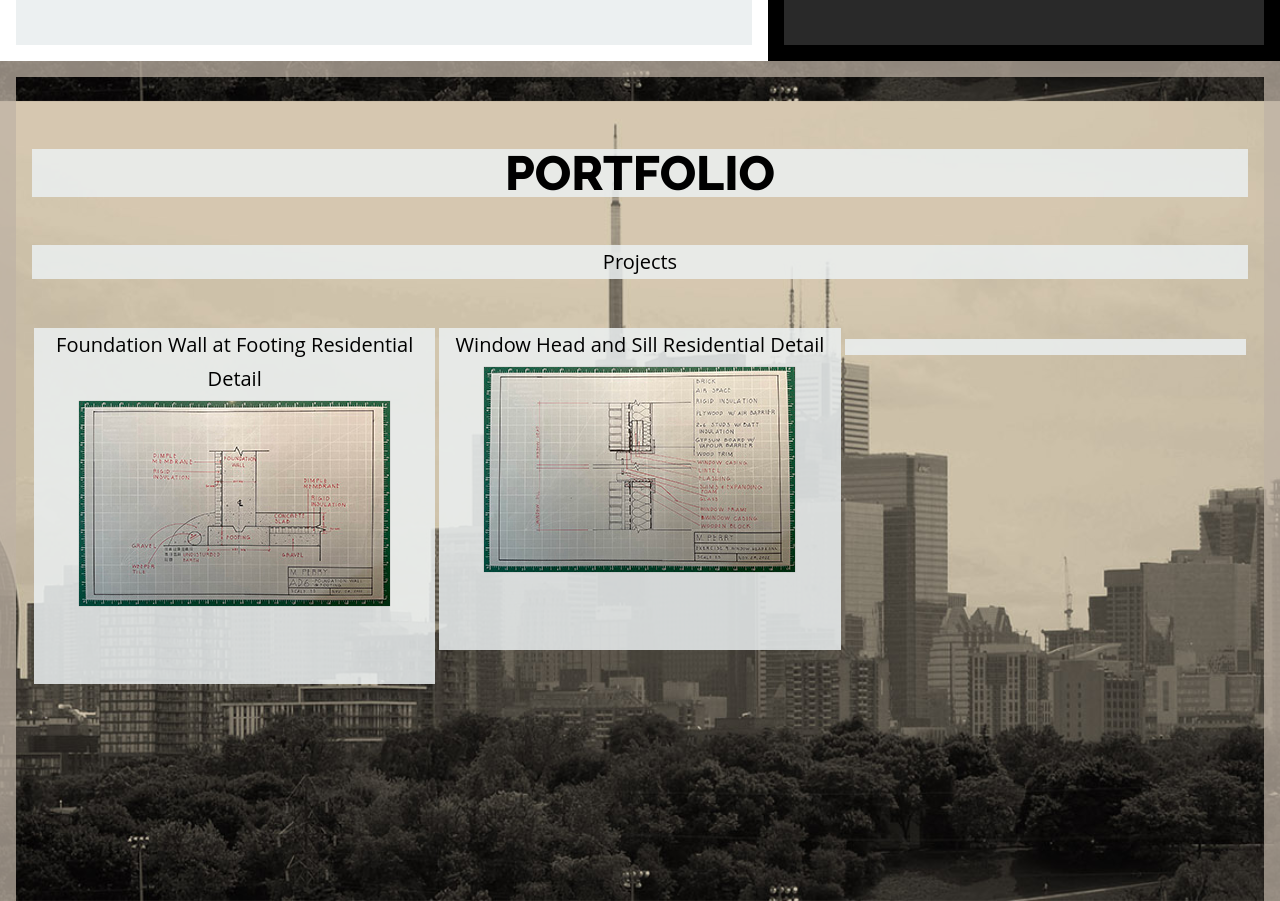
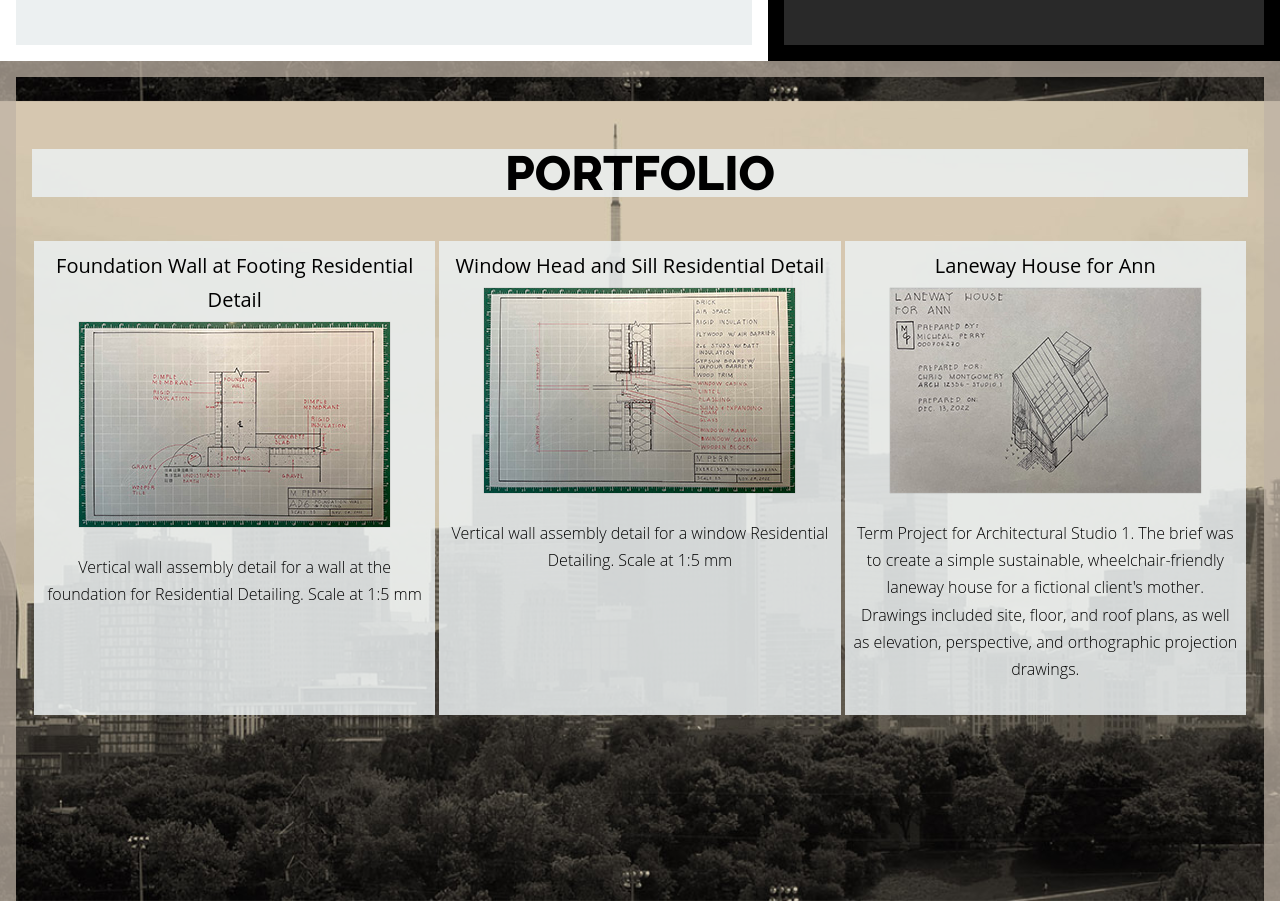
Before and after one commit to mickeyarch/mickeyarch.github.io, a plain HTML site: page index.html in a window 1280 px wide. Shown: the part 1499-2400 px from the top of the page. Drawn offline with Linux system fonts and the light colour scheme.

Commit message:
UPDATED design
Added Laneway House portfolio link

```diff
--- a/css/styles.css
+++ b/css/styles.css
@@ -10,7 +10,7 @@ html {
 	line-height: 1;
 }
 body {
-	background: url("../img/skyline-mobile-sm.jpg") no-repeat fixed center bottom / cover #bfb3a6;
+	background: url("../img/skyline-sm.jpg") no-repeat fixed center bottom / cover #bfb3a6;
 	flex-wrap: wrap;
 	font-size: 75%;
 }
@@ -216,20 +216,10 @@ aside > section {
 #portfolio header > h3 {
 	background-color: rgba(236, 240, 241, 0.85);
 }
-#portfolio section {
-	padding: 0;
-}
-#portfolio section section {
-	flex-basis: auto;
-	padding-bottom: 1em;
-	text-align: justify;
-	width: 100%;
-}
 #portfolio .portfolio-box {
 	background-color: rgba(236, 240, 241, 0.85);
-	box-sizing: content-box;
 	margin: 1.25em auto;
-	padding: 0.5em 0 0;
+	padding: 0.5em;
 	text-align: center;
 }
 
@@ -307,9 +297,12 @@ footer {
 	}
 	#portfolio section {
 		display: flex;
+		align-items: stretch;
+		flex-basis: auto;
+		text-align: justify;
+		width: 100%;
 	}
 	#portfolio .portfolio-box {
-		padding: 0;
 		width: 49%;
 	}
 
@@ -369,63 +362,10 @@ footer {
 		width: 33%;
 	}
 }
-
 /*
-@media screen and (-webkit-min-device-pixel-ratio: 2) {
+@media screen and (min-device-pixel-ratio: 2) and (min-resolution: 120dpi) {
 	body {
-		background: none #bfb3a6;
-	}
-	.bg-fixed {
-		display: block;
-		height: 100vh;
-		left: 0;
-		position: fixed;
-		top: 0;
-		width: 100%;
-		z-index: -1;
-	}
-	.bg-fixed ~ * {
-		z-index: 0;
-	}
-	body > header {
-		background: url("../img/skyline-mobile-sm.jpg") no-repeat scroll center top;
-		padding-bottom: 3em;
-	}
-	#portfolio {
-		padding-bottom: 70vh;
-	}
-	#portfolio .bg-fixed {
-		background: url("../img/map-mobile.jpg") no-repeat scroll center bottom;
-	}
-	#skills ul {
-		list-style-type: square;
-		margin-left: 1.5em;
-	}
-	#skills li {
-		font-weight: 400;
-	}
-	#skills meter {
-		border: none;
-		color: #bfb3a6;
-		font-weight: 300;
-		margin: 0;
-	}
-	figure,
-	figure + p {
-		margin-bottom: 1.5em;
-	}
-	figure a {
-		color: #ecf0f1;
-		text-decoration: none;
-	}
-	figure a:hover {
-		color: #cf000f;
-	}
-	figure a div {
-		background-color: #131313;
-		height: auto;
-		padding: initial;
-		position: relative;
+		border: 15px solid red;
 	}
 }
 */
--- a/index.html
+++ b/index.html
@@ -98,10 +98,6 @@
 		</header>
 
 		<section>
-			<header>
-				<h3>Projects</h3>
-			</header>
-			<section>
 			<div class="portfolio-box">
 				<h3>Foundation Wall at Footing Residential Detail</h3>
 				<figure>
@@ -111,7 +107,7 @@
 					</a>
 				</figure>
 
-					<p>&nbsp;</p>
+				<p>Vertical wall assembly detail for a wall at the foundation for Residential Detailing. Scale at 1:5 mm</p>
 			</div>
 			<div class="portfolio-box">
 				<h3>Window Head and Sill Residential Detail</h3>
@@ -122,10 +118,19 @@
 					</a>
 				</figure>
 
-					<p>&nbsp;</p>
+				<p>Vertical wall assembly detail for a window Residential Detailing. Scale at 1:5 mm</p>
 			</div>
-				<div class="portfolio-box">&nbsp;</div>
-			</section>
+			<div class="portfolio-box">
+				<h3>Laneway House for Ann</h3>
+				<figure>
+					<a href="portfolio/studio-1/laneway-house.pdf" target="_blank">
+						<img src="portfolio/thumb-laneway-house.jpg" alt="Laneway House for Ann">
+						<div><p>View Project</p></div>
+					</a>
+				</figure>
+
+				<p>Term Project for Architectural Studio 1. The brief was to create a simple sustainable, wheelchair-friendly laneway house for a fictional client's mother. Drawings included site, floor, and roof plans, as well as elevation, perspective, and orthographic projection drawings.</p>
+			</div>
 		</section>
 	</article>
 </main>
```
Also changed, not shown: img/skyline-lg.jpg (renamed from img/skyline-mobile-lg.jpg), img/skyline-sm.jpg (renamed from img/skyline-mobile-sm.jpg). Lines whose indentation alone changed are shown as unchanged.
